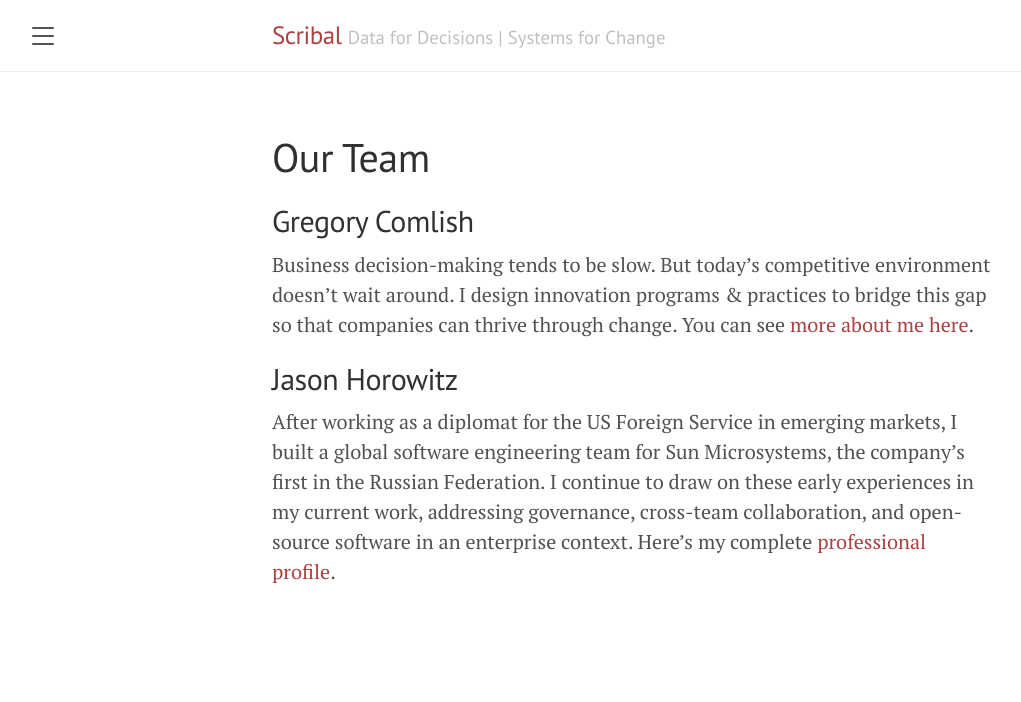
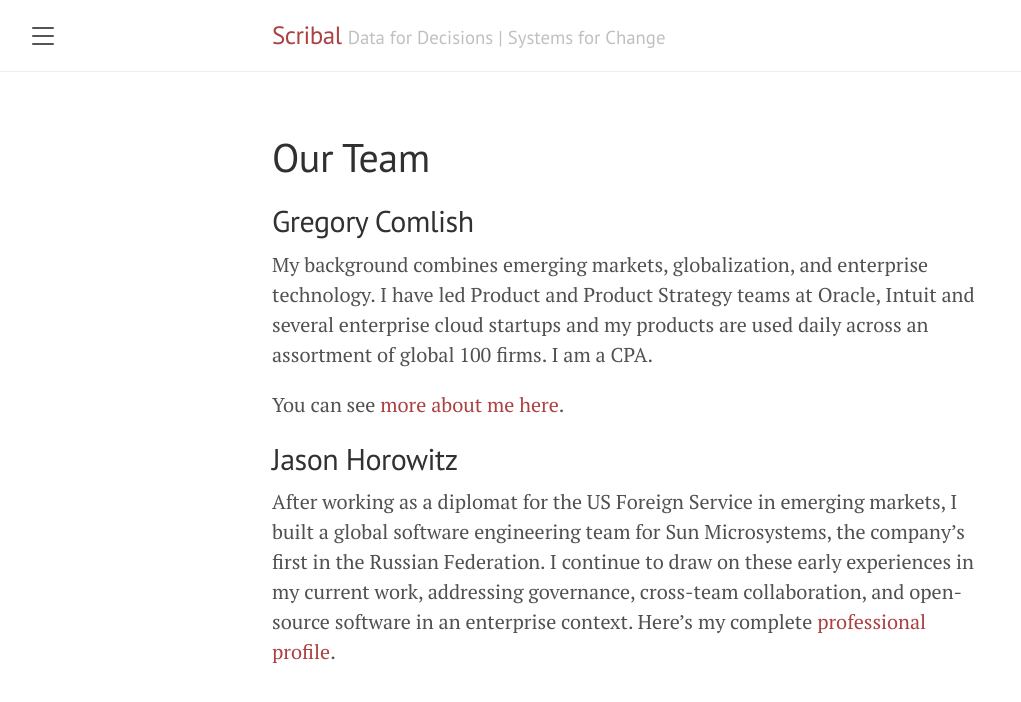
Before and after one commit to scribal-io/lanyon-jh-test, a Jekyll site: the page built from Ourteam.md, in a window 1280 px wide. Shown: the top 702 px of the page, without its empty margins (8-1029 px from the left). Built offline with Jekyll 4.4.1, drawn with Linux system fonts in a browser that asks for light colours.

Commit message:
Minor updates to OurWork and OurTeam

```diff
--- a/Ourteam.md
+++ b/Ourteam.md
@@ -5,7 +5,9 @@ title: Our Team
 
 ## Gregory Comlish
 
-Business decision-making tends to be slow. But today's competitive environment doesn't wait around. I design innovation programs & practices to bridge this gap so that companies can thrive through change.  You can see [more about me here](https://www.linkedin.com/in/gregory-comlish-aba3442).
+My background combines emerging markets, globalization, and enterprise technology.  I have led Product and Product Strategy teams at Oracle, Intuit and several enterprise cloud startups and my products are used daily across an assortment of global 100 firms.  I am a CPA.
+
+You can see [more about me here](https://www.linkedin.com/in/gregory-comlish-aba3442).
 
 ## Jason Horowitz
 
```
Also changed, not shown: 1 other file.
